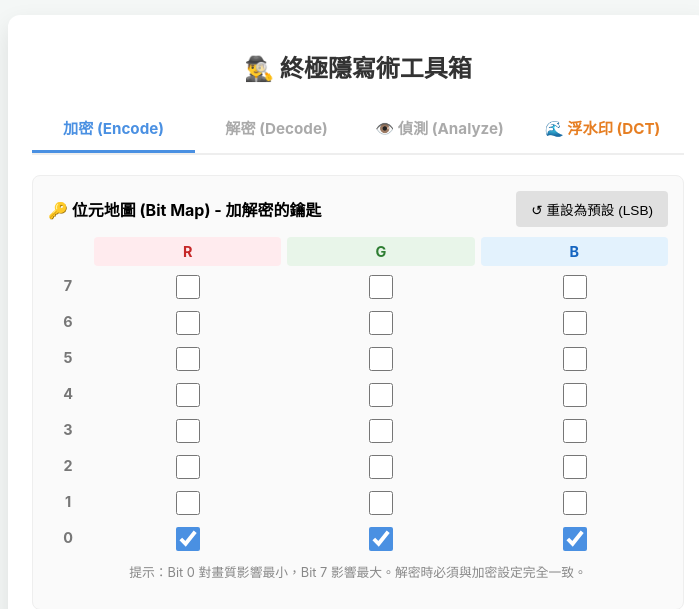
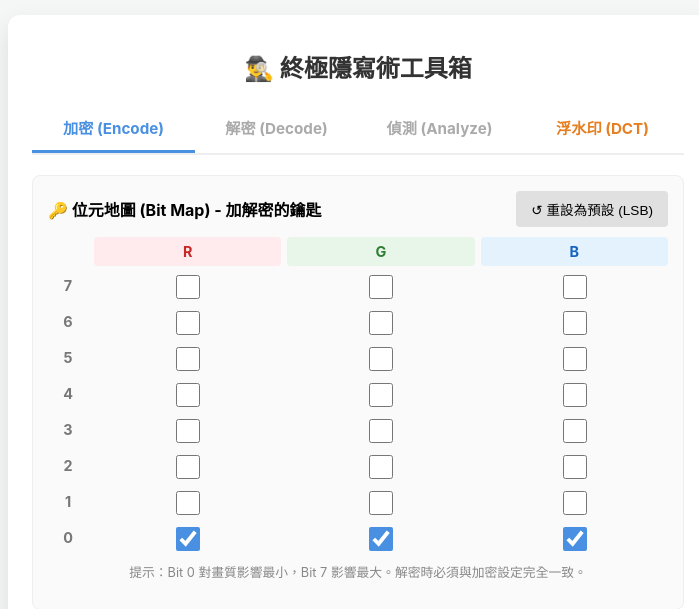
Before and after one commit to henry21209/stego-flask, a Flask app: page / in a window 1280 px wide. Shown: the top 609 px of the page, without its empty margins (282-981 px from the left). Run offline with Flask 3, Linux system fonts and the light colour scheme; some libraries are stand-ins or nearby versions.

Commit message:
index.html modify

```diff
--- a/templates/index.html
+++ b/templates/index.html
@@ -259,8 +259,8 @@
     <div class="tabs">
         <div class="tab active" onclick="setMode('encode')">加密 (Encode)</div>
         <div class="tab" onclick="setMode('decode')">解密 (Decode)</div>
-        <div class="tab analyze-tab" onclick="setMode('analyze')">👁️ 偵測 (Analyze)</div>
-        <div class="tab" style="color: #e67e22;" onclick="setMode('dct')">🌊 浮水印 (DCT)</div>
+        <div class="tab analyze-tab" onclick="setMode('analyze')">偵測 (Analyze)</div>
+        <div class="tab" style="color: #e67e22;" onclick="setMode('dct')">浮水印 (DCT)</div>
     </div>
 
     <div class="controls-wrapper">
@@ -314,7 +314,7 @@
 
     <div id="analyze-panel" class="panel">
         <div style="background: #e3f2fd; padding: 10px; border-radius: 6px; margin-bottom: 15px; border: 1px solid #90caf9;">
-            <strong>👁️ 比較模式：</strong><br>
+            <strong>比較模式：</strong><br>
             <span style="color: #1565c0; font-size: 0.9em;">
                 你可以只上傳左邊 (單張檢視)，也可以同時上傳右邊 (進行對照)。
             </span>
@@ -359,7 +359,7 @@
 
     <div id="dct-panel" class="panel">
         <div style="background: #fff3e0; padding: 10px; border-radius: 6px; margin-bottom: 15px; border: 1px solid #ffcc80;">
-            <strong>🌊 什麼是 DCT 浮水印？</strong><br>
+            <strong>什麼是 DCT 浮水印？</strong><br>
             不同於上面的 LSB 加密，DCT 技術是將文字刻在圖片的「頻率」中。<br>
             <span style="color: #d35400; font-size: 0.9em;">特點：抗壓縮 (存成 JPG 也不會消失)、抗裁切，但能藏的字數較少。</span>
         </div>
```
Also changed, not shown: README.md.
